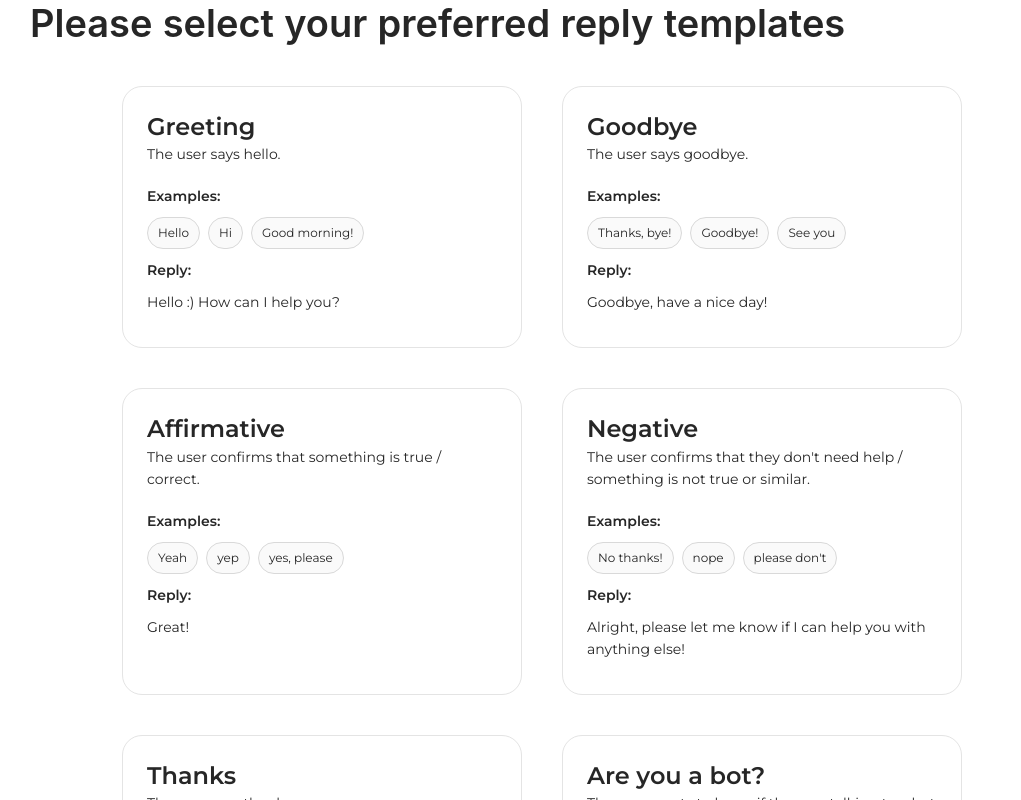
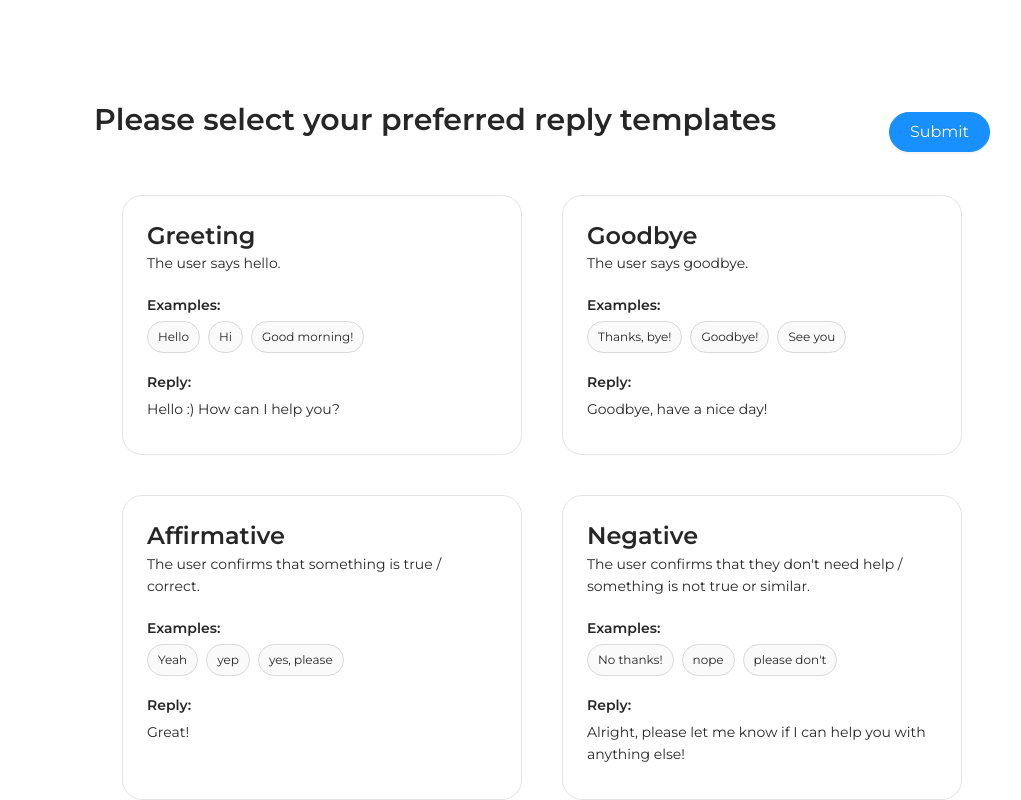
Before and after one commit to andela9/intent-selection, a React (Create React App) app: page / in a window 1280 px wide. Shown: the top 800 px of the page, without its empty margins (98-1119 px from the left). Built offline with nearby package versions, Linux system fonts and the light colour scheme.

Commit message:
header style and button

```diff
--- a/src/components/IntentSelection/IntentList/Intent/Intent.jsx
+++ b/src/components/IntentSelection/IntentList/Intent/Intent.jsx
@@ -19,27 +19,27 @@ const Intent = ({ data, select }) => {
       }}
       hoverable
       style={{
-        width: 400, margin: 20, borderRadius: 20, textAlign: 'left', borderColor: selected ? '#7bb2f5' : '#e4e4e4', fontFamily: 'Montserrat',
+        width: 400, margin: 20, borderRadius: 20, textAlign: 'left', borderColor: selected ? '#7bb2f5' : '#e4e4e4',
       }}
     >
       <Title level={3} style={{ fontWeight: 600, marginBottom: 0 }}>{data.name}</Title>
       <Row style={{ marginBottom: 20 }}>{data.description}</Row>
-      <Row style={{ marginBottom: 10 }}>
+      <Row style={{ marginBottom: 5 }}>
         <Text strong>Examples: </Text>
       </Row>
-      <Row>
+      <Row style={{ marginBottom: 10 }}>
         {data.trainingData.expressions.map((expression) => (
           <Tag style={{
             borderRadius: 30,
             padding: '5px 10px',
-            marginBottom: 10,
+            marginBottom: 8,
           }}
           >
             {expression.text}
           </Tag>
         ))}
       </Row>
-      <Row style={{ marginBottom: 10 }}>
+      <Row style={{ marginBottom: 5 }}>
         <Text strong>{'Reply: '}</Text>
       </Row>
       <Row style={{ marginBottom: 10 }}>
--- a/src/components/IntentSelection/IntentSelection.jsx
+++ b/src/components/IntentSelection/IntentSelection.jsx
@@ -1,18 +1,39 @@
 import React from 'react';
-import { Typography } from 'antd';
+import {
+  Typography, Layout, Button, Row, Col,
+} from 'antd';
 
 import IntentList from './IntentList';
+
+const { Header, Content } = Layout;
 
 const { Title } = Typography;
 
 const IntentSelection = () => (
-  <div style={{
-    marginLeft: '10%', marginRight: '10%', textAlign: 'left',
+  <Layout style={{
+    background: 'white', textAlign: 'left', fontFamily: 'Montserrat, sans-serif',
   }}
   >
-    <Title> Please select your preferred reply templates </Title>
-    <IntentList />
-  </div>
+    <Header style={{
+      position: 'fixed', zIndex: 1, width: '100%', background: 'white', height: 175, padding: '100px 15% 0', verticalAlign: 'center',
+    }}
+    >
+      <Row justify="space-between">
+        <Col>
+          <Title level={2}> Please select your preferred reply templates </Title>
+        </Col>
+        <Col>
+          <Button type="primary" size="large" shape="round">Submit</Button>
+        </Col>
+      </Row>
+    </Header>
+    <Content style={{
+      marginTop: 175, background: 'white', marginLeft: '10%', marginRight: '10%',
+    }}
+    >
+      <IntentList />
+    </Content>
+  </Layout>
 );
 
 export default IntentSelection;
```
